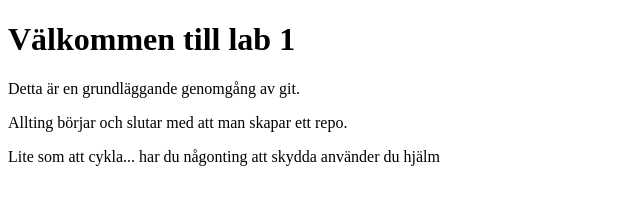
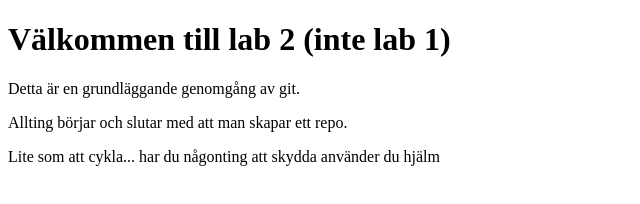
Before and after one commit to tegeskog/lab2, a plain HTML site: page index.html in a window 1280 px wide. Shown: the whole page, without its empty margins (0-640 px from the left). Drawn offline with Linux system fonts and the light colour scheme.

Commit message:
Made some changes to title and header.

```diff
--- a/index.html
+++ b/index.html
@@ -3,10 +3,10 @@
 <html lang="en" xmlms="http://www.w3.org/1999/xhtml">
 <head>
   <meta charset="utf-8"/>
-  <title>lab 1</title>
+  <title>lab 2</title>
 </head>
 <body>
-  <h1>Välkommen till lab 1</h1>
+  <h1>Välkommen till lab 2 (inte lab 1)</h1>
   <p>Detta är en grundläggande genomgång av git.</p>
   <p>Allting börjar och slutar med att man skapar ett repo.</p>
   <p>Lite som att cykla... har du någonting att skydda använder du hjälm</p>
```
